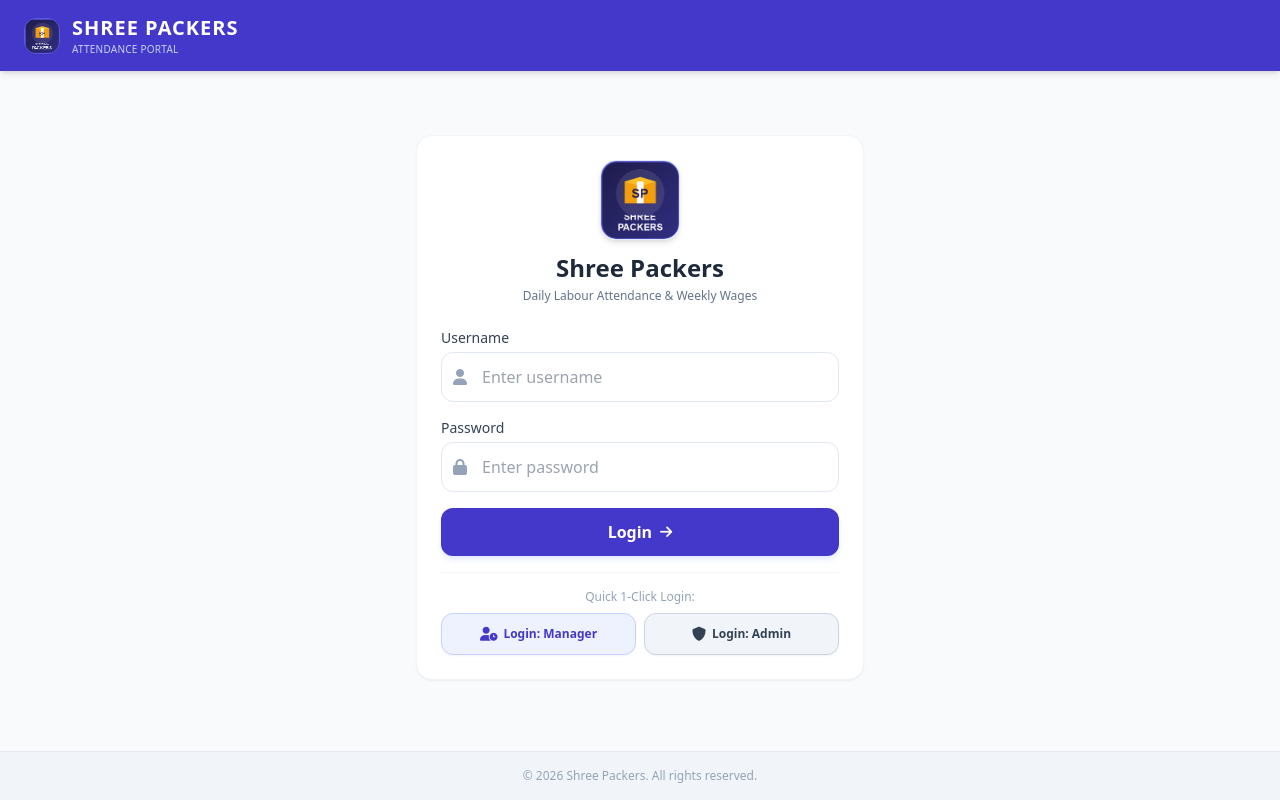
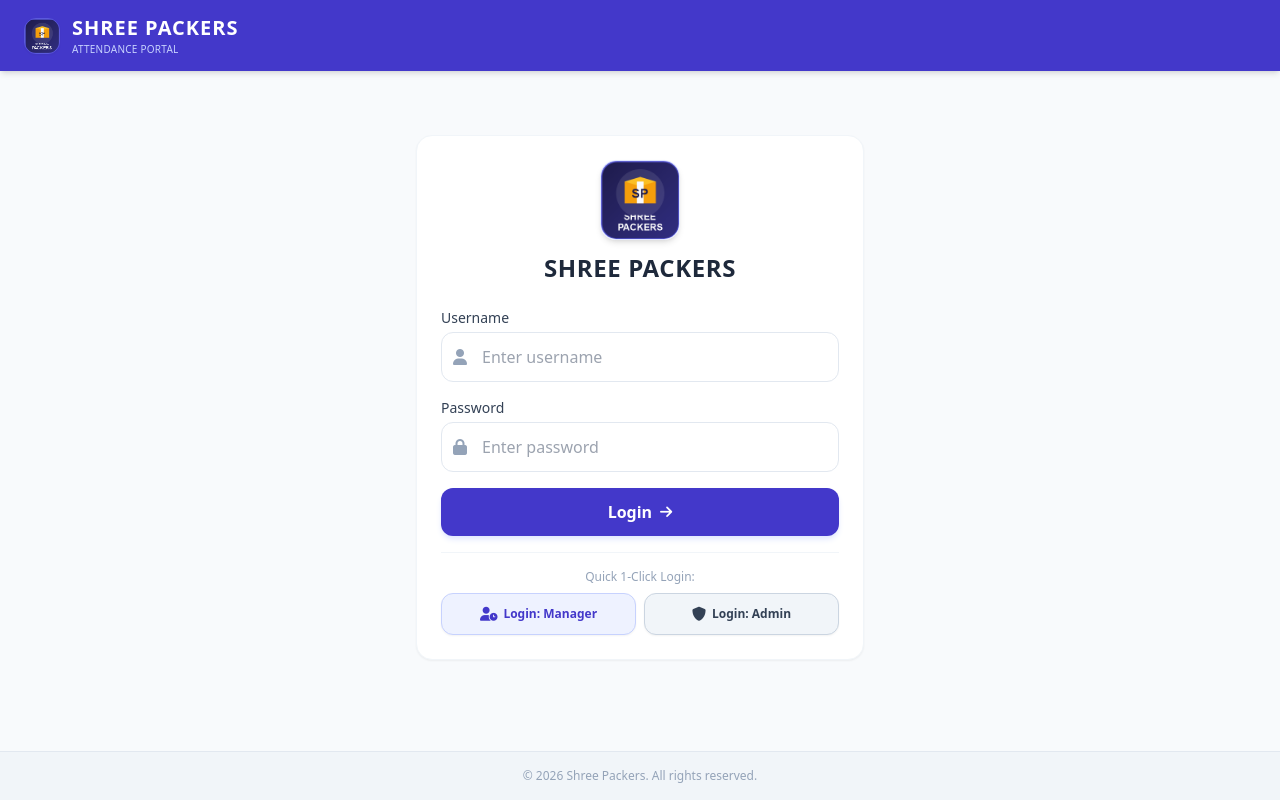
Before and after one commit to shreepackers96-hub/shreepackers-app, a plain HTML site: page index.html in a window 1280 px wide. Drawn offline with nearby package versions, Linux system fonts and the light colour scheme.

Commit message:
Deploy PWA asset: index.html

```diff
--- a/index.html
+++ b/index.html
@@ -67,8 +67,7 @@
         <section id="loginSection" class="bg-white p-6 rounded-2xl shadow-sm border border-slate-100 max-w-md mx-auto my-10">
             <div class="text-center mb-6">
                 <img src="icon-192.png" alt="Shree Packers Logo" class="w-20 h-20 rounded-2xl mx-auto mb-3 shadow-md border border-indigo-100 object-cover" />
-                <h2 class="text-2xl font-black text-slate-800">Shree Packers</h2>
-                <p class="text-slate-500 text-xs mt-1 font-medium">Daily Labour Attendance & Weekly Wages</p>
+                <h2 class="text-2xl font-black text-slate-800 tracking-wide">SHREE PACKERS</h2>
             </div>
 
             <form id="loginForm" class="space-y-4" autocomplete="off" onsubmit="handleLogin(event); return false;">
```
